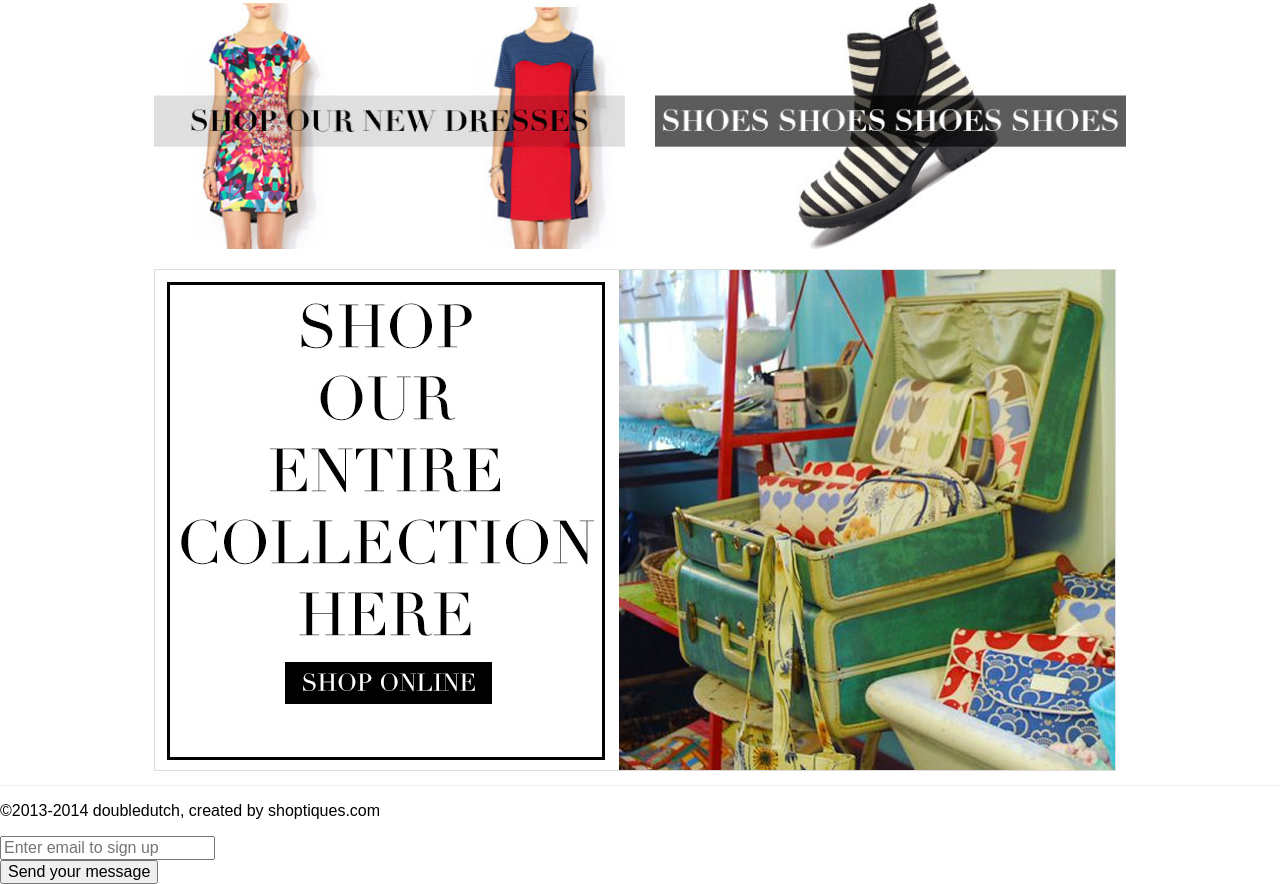
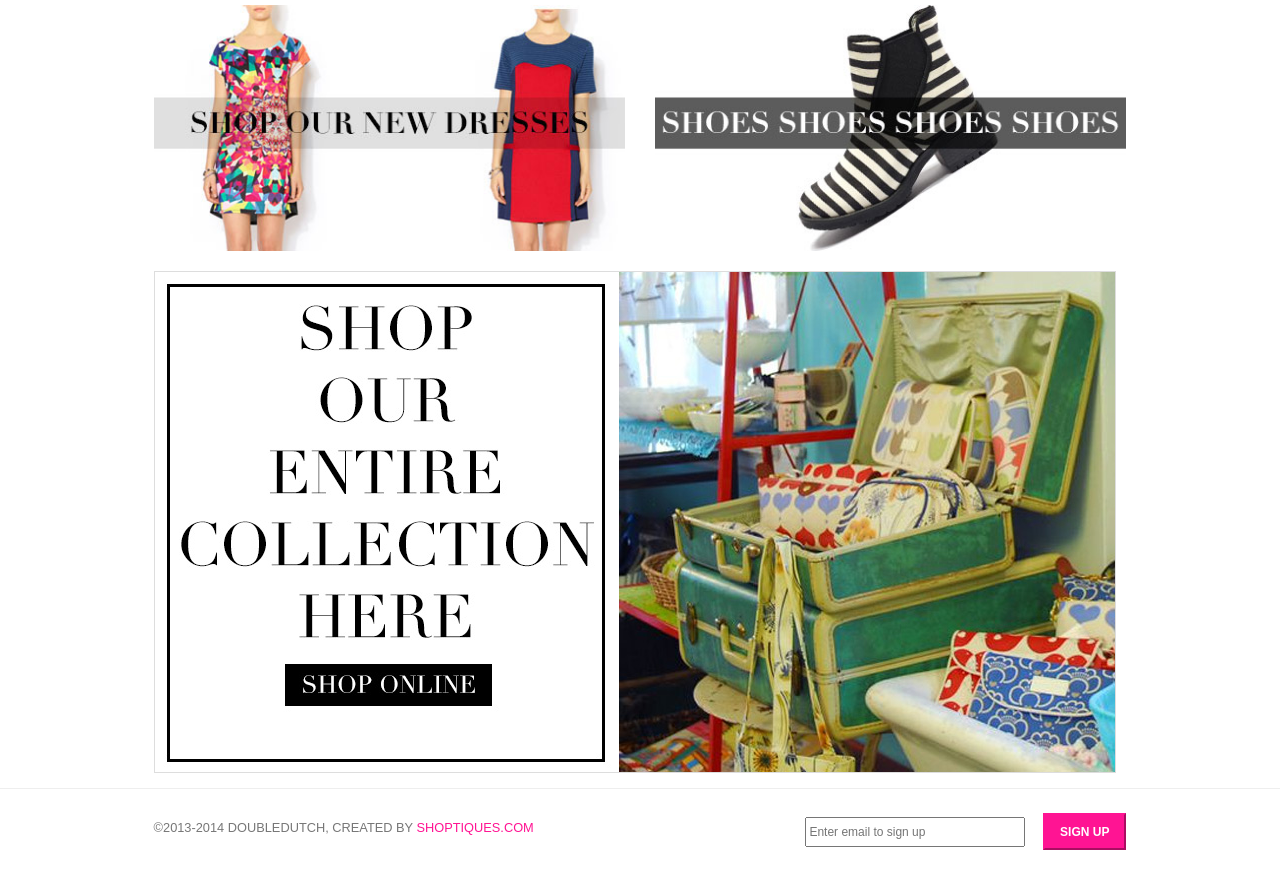
Before and after one commit to eramod/doubledutch-remake, a plain HTML site: page index.html in a window 1280 px wide. Shown: the part 779-1663 px from the top of the page. Drawn offline with nearby package versions, Linux system fonts and the light colour scheme.

Commit message:
Add footer styling

```diff
--- a/css/main.css
+++ b/css/main.css
@@ -1,10 +1,15 @@
 /*! HTML5 Boilerplate v5.0 | MIT License | http://h5bp.com/ */
+
+
+@import url(https://fonts.googleapis.com/css?family=Open+Sans:400,300);
+
 
 * {
     box-sizing: border-box;
 }
 
 main {
+    font-family: 'Open Sans', sans-serif;
     width: 76%;
     margin: 0 auto;
 }
@@ -58,6 +63,7 @@ ul a {
 .slideshow,
 img {
     margin: 10px 0;
+    max-width: 100%;
 }
 
 .col-1-2 {
@@ -83,6 +89,60 @@ footer {
     border-top: 1px solid #eee;
 }
 
+.footer-container {
+    height: 2em;
+    margin: 1.75em auto;
+    width: 76%;
+}
+
+.copyright {
+    color: #777;
+    float: left;
+    font-size: .8em;
+    margin-top: -10px;
+    text-transform: uppercase;
+    width: 40%;
+}
+
+form {
+    float: right;
+    position: relative;
+    width: 33%;
+}
+
+input,
+.button {
+    display: inline-block;
+}
+
+button {
+    background-color: #ff1493;
+    border-color: #ff1493;
+    color: white;
+    font-size: .75em;
+    font-weight: bold;
+    margin-left: 10px;
+    padding: 10px 15px 9px;
+    position: absolute; /* to align with right margin */
+    right: 0; /* to align with right margin */
+    top: -4px;
+    text-transform: uppercase;
+}
+
+input {
+    height: 30px;
+    width: 220px;
+}
+
+input[placeholder] {
+    font-size: .75em;
+}
+
+
+.designer {
+    color: #ff1493;
+}
+
 /* DRY Classes */
 
 .clearfix:after {
--- a/index.html
+++ b/index.html
@@ -51,11 +51,13 @@
 
         <footer>
             <div class="footer-container">
-                <p>©2013-2014 doubledutch, created by shoptiques.com</p>
+                <div class="copyright">
+                   <p>©2013-2014 doubledutch, created by <span class="designer">shoptiques.com</span></p>
+                </div>
                 <form>
                     <input type="email" placeholder="Enter email to sign up" id="mail" />
                     <div class="button">
-                        <button type="submit">Send your message</button>
+                        <button type="submit">Sign up</button>
                     </div>
                 </form>
             </div>
```
